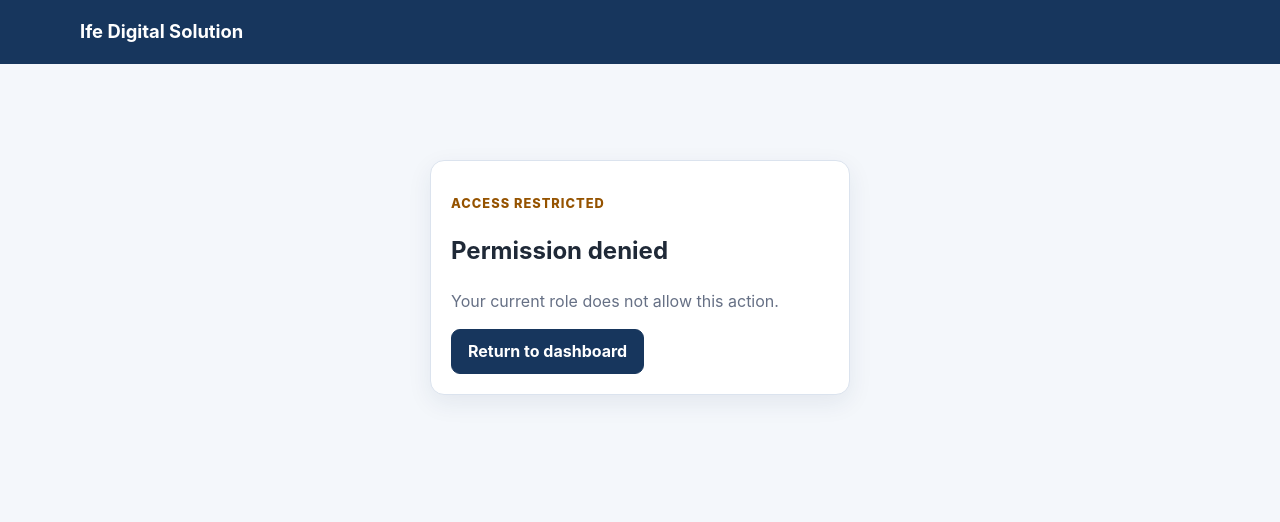
After one commit to gutudgithub/Ife_Digital_Solution_V2, a Django app: template templates/403.html in a window 1280 px wide. The commit adds this page. Shown: the top 522 px of the page. Run offline with Django 5.2, Linux system fonts and the light colour scheme; the template is opened without the code that fills it, so the values that code supplies are empty.

Commit message:
Improve accessibility and permission recovery
Co-Authored-By: Devin AI <158243242+devin-ai-integration[bot]@users.noreply.github.com>

```diff
--- a/static/css/app.css
+++ b/static/css/app.css
@@ -2,7 +2,7 @@
   color-scheme: light;
   --brand: #17365d;
   --brand-strong: #0f2948;
-  --accent: #d89121;
+  --accent: #955300;
   --background: #f4f7fb;
   --surface: #ffffff;
   --text: #1f2937;
--- /dev/null
+++ b/templates/403.html
@@ -0,0 +1,13 @@
+{% extends "base.html" %}
+{% load i18n %}
+
+{% block title %}{% translate "Permission denied" %} · {{ block.super }}{% endblock %}
+
+{% block content %}
+  <section class="card auth-card">
+    <p class="eyebrow">{% translate "Access restricted" %}</p>
+    <h1>{% translate "Permission denied" %}</h1>
+    <p class="muted">{% translate "Your current role does not allow this action." %}</p>
+    <a class="button" href="{% url 'dashboard' %}">{% translate "Return to dashboard" %}</a>
+  </section>
+{% endblock %}
```
Also changed, not shown: apps/catalog/tests/test_views.py (+2 -0 lines).
